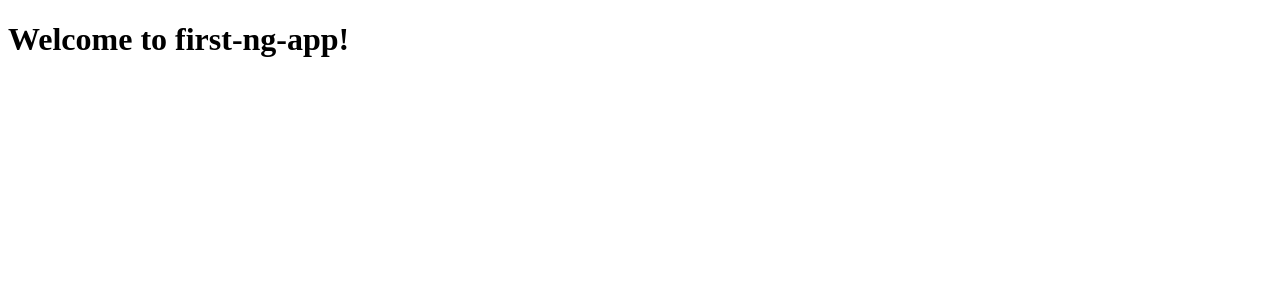
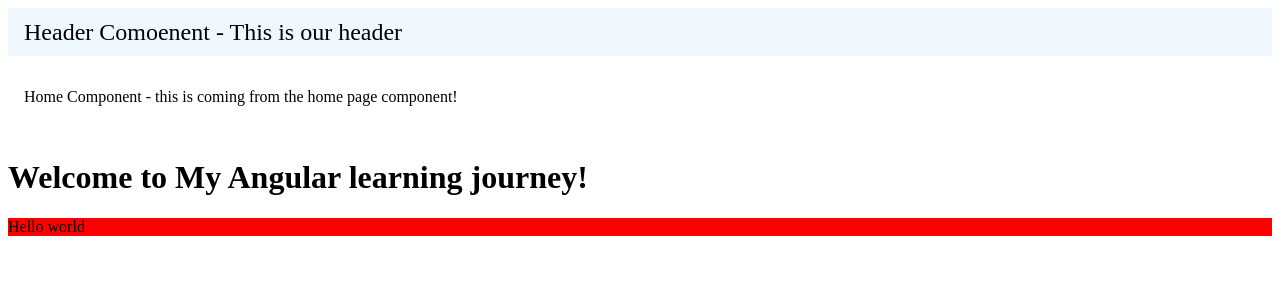
Before and after one commit to govindongit/angular-prac, an Angular app: page / in a window 1280 px wide. Shown: the top 300 px of the page. Built offline with nearby package versions, Linux system fonts and the light colour scheme.

Commit message:
angular component

```diff
--- a/angular.json
+++ b/angular.json
@@ -7,8 +7,7 @@
       "projectType": "application",
       "schematics": {
         "@schematics/angular:component": {
-          "inlineTemplate": true,
-          "inlineStyle": true,
+
           "style": "scss"
         }
       },
--- a/src/app/app.component.ts
+++ b/src/app/app.component.ts
@@ -1,16 +1,37 @@
 import { Component } from '@angular/core';
 import { RouterOutlet } from '@angular/router';
+import { HeaderComponent } from "./components/header/header.component";
+import { HomeComponent } from "./home/home.component";
 
 @Component({
   selector: 'app-root',
-  imports: [RouterOutlet],
+  imports: [RouterOutlet, HeaderComponent, HomeComponent],
   template: `
+
+  <app-header/>
+  <main>
+    <app-home/>
+  </main>
+
+
     <h1>Welcome to {{title}}!</h1>
+    <p>
+      Hello world
+    </p>
 
     <router-outlet />
   `,
-  styles: [],
+  styles: [`
+
+  main{
+    padding:16px;
+  }
+   p{
+    background-color:red;
+   }
+
+    `],
 })
 export class AppComponent {
-  title = 'first-ng-app';
+  title = 'My Angular learning journey';
 }
--- /dev/null
+++ b/src/app/components/header/header.component.html
@@ -0,0 +1,3 @@
+<header>
+  <nav>Header Comoenent - This is our header</nav>
+</header>
--- /dev/null
+++ b/src/app/components/header/header.component.scss
@@ -0,0 +1,10 @@
+header{
+    display: flex;
+    padding-inline: 16px;
+    padding-block: 8px;
+    background-color: aliceblue;
+    align-items: center;
+    justify-content: space-between;
+    font-size: 24px;
+    line-height: 32px;
+}
--- /dev/null
+++ b/src/app/home/home.component.html
@@ -0,0 +1 @@
+<p>Home Component - this is coming from the home page component!</p>
```
Also changed, not shown: src/app/components/header/header.component.ts (added, +11 -0 lines), src/app/home/home.component.ts (added, +11 -0 lines), src/app/home/home.component.scss (added), 2 other files (tests, documents, lock files or other folders).
